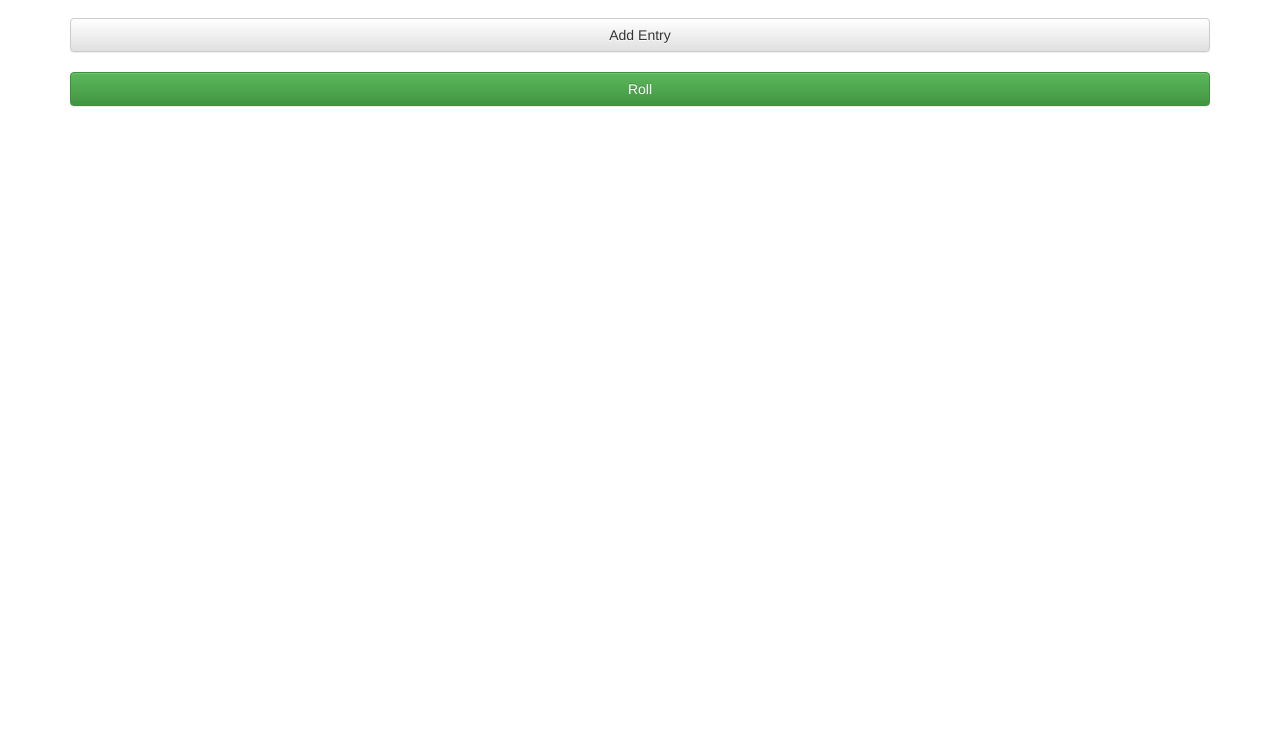
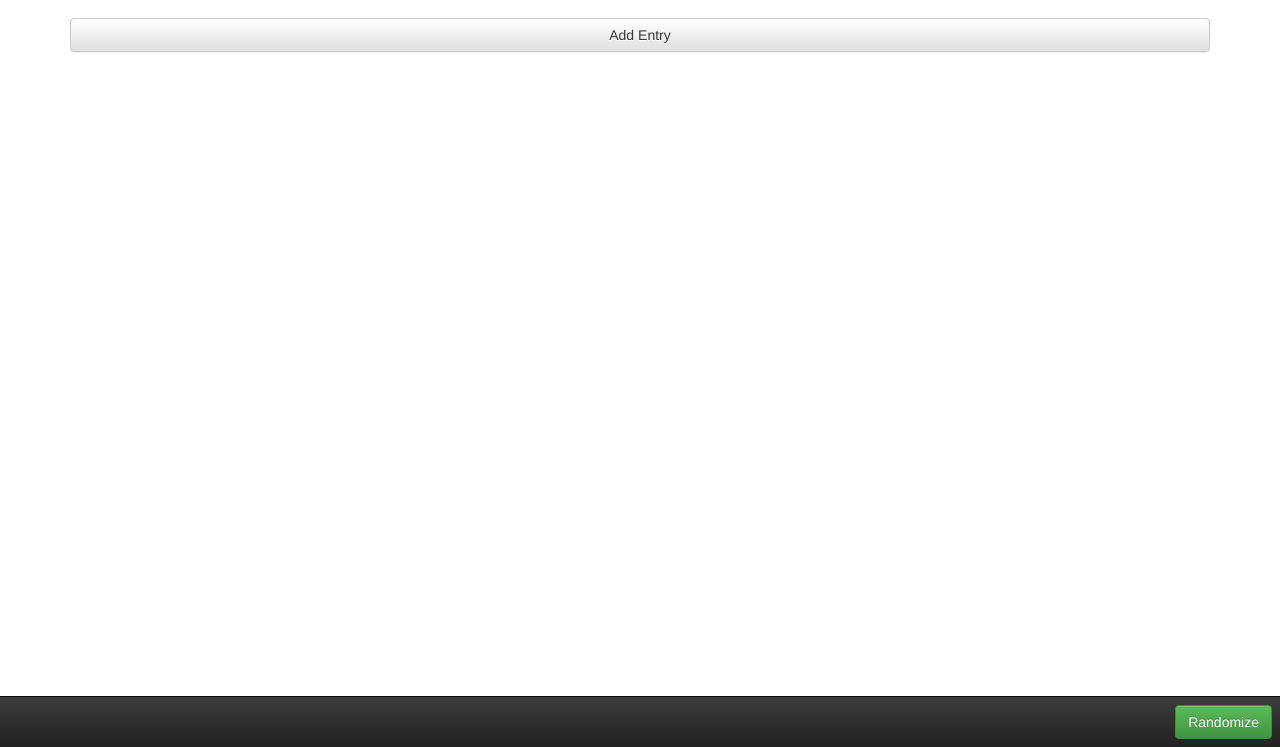
Before and after one commit to MPX4132/Picker, a plain HTML site: page index.html in a window 1280 px wide. Shown: the part 53-800 px from the top of the page. Drawn offline with nearby package versions, Linux system fonts and the light colour scheme.

Commit message:
Disable scaling & randomize button
Disabled scaling/zooming on mobile Safari.
Replaced the Roll button with the Randomize button.

```diff
--- a/index.html
+++ b/index.html
@@ -18,6 +18,8 @@
 <script src="https://maxcdn.bootstrapcdn.com/bootstrap/3.3.7/js/bootstrap.min.js" integrity="sha384-Tc5IQib027qvyjSMfHjOMaLkfuWVxZxUPnCJA7l2mCWNIpG9mGCD8wGNIcPD7Txa" crossorigin="anonymous"></script>
 
 <script src="scripts.js"></script>
+
+<meta name="viewport" content="width=device-width, initial-scale=1.0, maximum-scale=1.0, user-scalable=no" />
 
 </head>
 	<body>
@@ -57,7 +59,22 @@
 					<!-- Right navigation bar segment -->
 					<div class="navbar-right">
 						<!--<button class="btn btn-primary navbar-btn pull-left" data-toggle="collapse" data-target="#settings" aria-expanded="false">Settings</button>-->
-						<p class="navbar-text" id="turn-display">[&beta;&epsilon;&tau;&alpha;]</p>
+						<p class="navbar-text">[&beta;&epsilon;&tau;&alpha;]</p>
+					</div>
+				</div>
+			</div>
+		</nav>
+
+		<!-- Navigation Bar -->
+		<nav class="navbar navbar-inverse navbar-fixed-bottom">
+			<div class="container-fluid">
+
+				<!-- Navigation links and other content will be collapsable when in mobile devices -->
+				<div class="collapse navbar-collapse" id="navbar-primary">
+
+					<!-- Right navigation bar segment -->
+					<div class="navbar-right">
+						<button class="btn btn-success navbar-btn" id="entries-roll" style="margin-right: 8px;">Randomize</button>
 					</div>
 				</div>
 			</div>
@@ -108,10 +125,6 @@
 				<div class="btn-group btn-group-justified">
 					<a class="btn btn-default" id="entries-add">Add Entry</a>
 				</div>
-				<br>
-				<div class="btn-group btn-group-justified">
-					<a class="btn btn-success" id="entries-roll">Roll</a>
-				</div>
 			</section>
 		</article>
 
```
